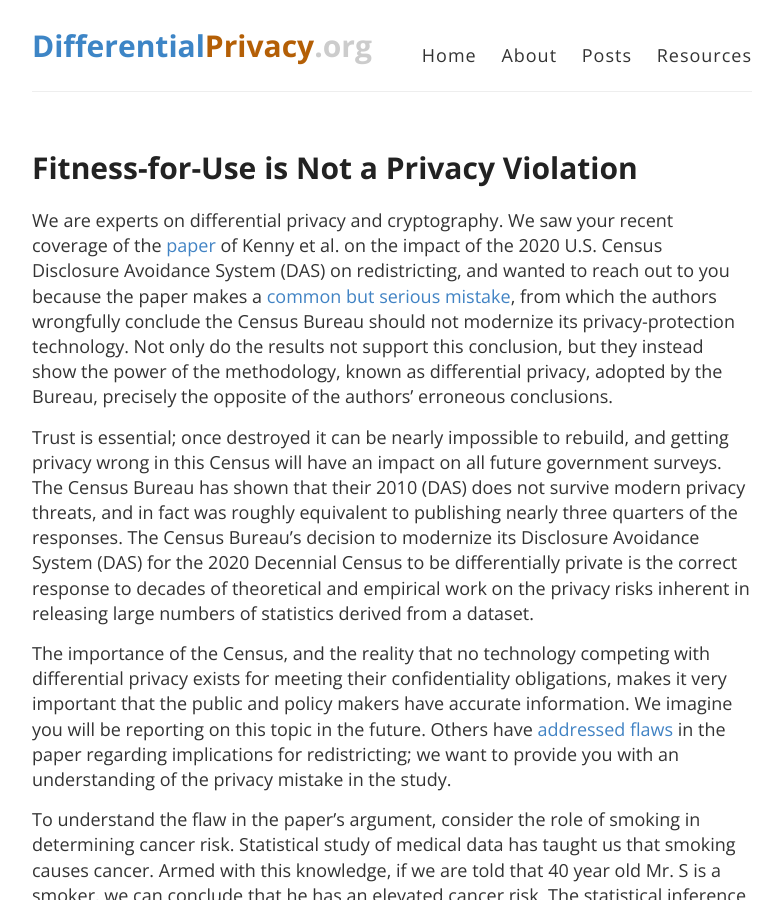
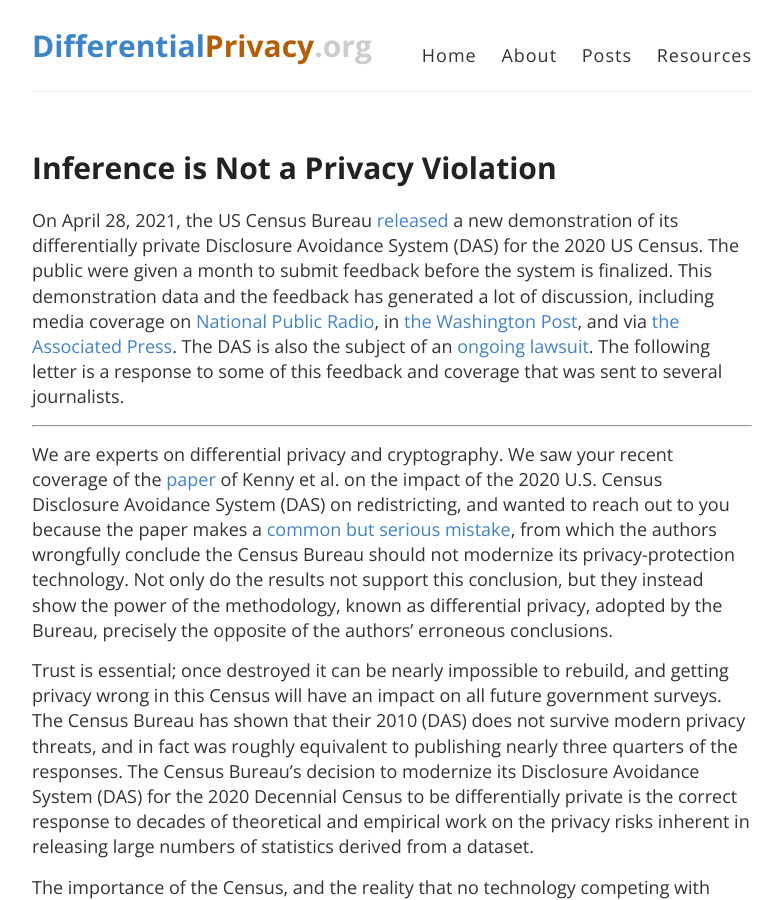
Before and after one commit to differentialprivacy/differentialprivacy, a Jekyll site: the page built from _posts/2021-06-03-fitness-for-use-letter.md, in a window 1280 px wide and 900 px high. Shown: the whole window, without its empty margins (248-1031 px from the left). Built offline with Jekyll 4.4.1, drawn with Linux system fonts in a browser that asks for light colours; comment, search, counter and statistics services are not loaded.

Commit message:
added preamble

```diff
--- a/_posts/2021-06-03-fitness-for-use-letter.md
+++ b/_posts/2021-06-03-fitness-for-use-letter.md
@@ -1,11 +1,17 @@
 ---
 layout: post
-title: Fitness-for-Use is Not a Privacy Violation
+title: Inference is Not a Privacy Violation
 comments: true
 authors:
     - jonullman
 categories: Outreach Definitions
 timestamp: 16:00:00 -0400
+---
+
+On April 28, 2021, the US Census Bureau [released](https://www.census.gov/programs-surveys/decennial-census/decade/2020/planning-management/process/disclosure-avoidance/2020-das-updates.html) a new demonstration of its differentially private Disclosure Avoidance System (DAS) for the 2020 US Census. The public were given a month to submit feedback before the system is finalized.
+This demonstration data and the feedback has generated a lot of discussion, including media coverage on [National Public Radio](https://www.npr.org/2021/05/19/993247101/for-the-u-s-census-keeping-your-data-anonymous-and-useful-is-a-tricky-balance), in [the Washington Post](https://www.washingtonpost.com/local/social-issues/2020-census-differential-privacy-ipums/2021/06/01/6c94b46e-c30d-11eb-93f5-ee9558eecf4b_story.html), and via [the Associated Press](https://apnews.com/article/business-census-2020-technology-e701e313e841674be6396321343b7e49). The DAS is also the subject of an [ongoing lawsuit](https://www.courtlistener.com/docket/59728874/state-v-united-states-department-of-commerce/).
+The following letter is a response to some of this feedback and coverage that was sent to several journalists.
+
 ---
 
 We are experts on differential privacy and cryptography.  We saw your recent coverage of the [paper](https://alarm-redist.github.io/posts/2021-05-28-census-das/Harvard-DAS-Evaluation.pdf) of Kenny et al. on the impact of the 2020 U.S. Census Disclosure Avoidance System (DAS) on redistricting, and wanted to reach out to you because the paper makes a [common but serious mistake](https://github.com/frankmcsherry/blog/blob/master/posts/2016-06-14.md), from which the authors wrongfully conclude the Census Bureau should not modernize its privacy-protection technology.  Not only do the results not support this conclusion, but they instead show the power of the methodology, known as differential privacy, adopted by the Bureau, precisely the opposite of the authors’ erroneous conclusions.
```
